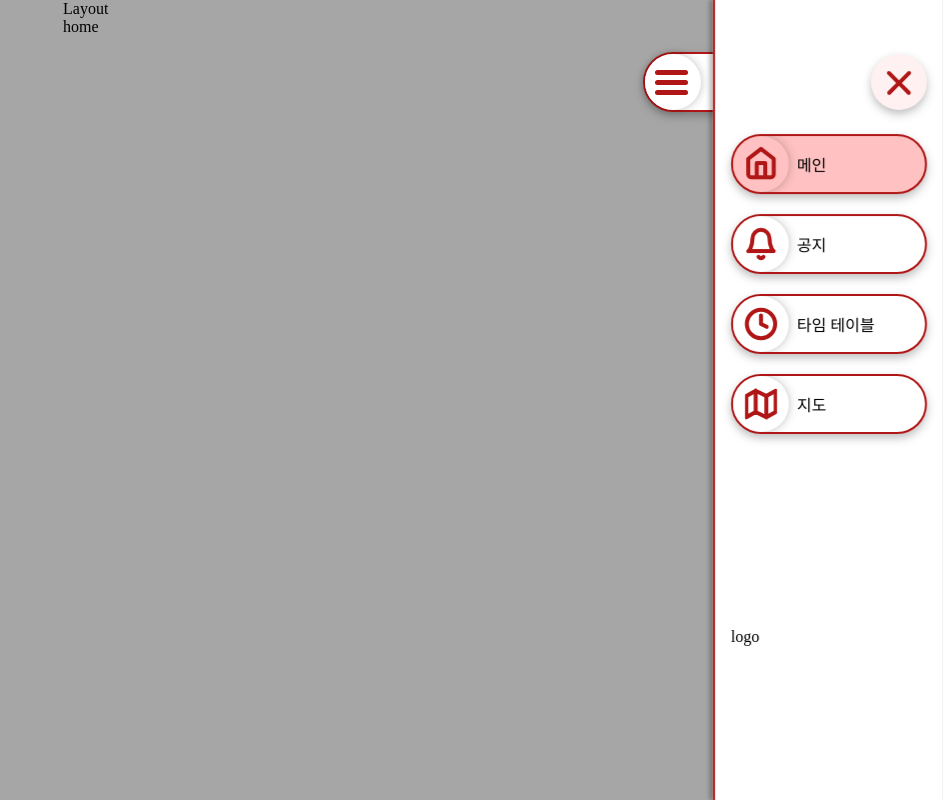
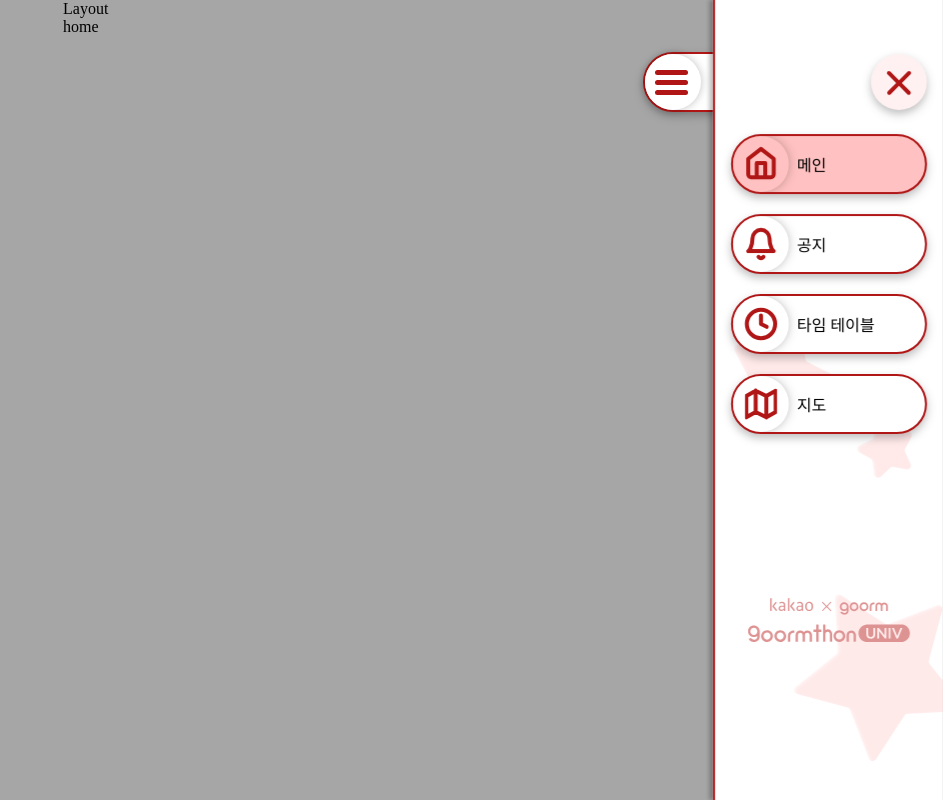
Before and after one commit to 9oormthon-univ-skku/4-line-up-fe, a React (Vite) app: page /home in a window 1280 px wide. Shown: the whole page, without its empty margins (337-1280 px from the left). Built offline with nearby package versions, Linux system fonts and the light colour scheme; a web font is replaced by a local one.

Commit message:
style: Decorate panel

```diff
--- a/src/components/SideNavBar/SideNavBarPanel.tsx
+++ b/src/components/SideNavBar/SideNavBarPanel.tsx
@@ -1,5 +1,7 @@
 import { colors, shadows } from '@/styles/styles';
 import { css } from '@emotion/react';
+import Bg from '@images/bg-stars.svg?react';
+import Logo from '@images/logo-9u.svg?react'
 
 const SideNavBarPanel = (props: React.HTMLAttributes<HTMLDivElement>) => {
   return (
@@ -11,6 +13,9 @@ const SideNavBarPanel = (props: React.HTMLAttributes<HTMLDivElement>) => {
         display: flex;
         flex-direction: column;
         justify-content: space-between;
+        align-items: center;
+        position: fixed;
+        z-index: -20;
         background-color: ${colors.white};
         border-left: 2px solid ${colors.primary};
         box-shadow: ${shadows.left};
@@ -30,7 +35,18 @@ const SideNavBarPanel = (props: React.HTMLAttributes<HTMLDivElement>) => {
           margin-bottom: 10rem;
         `}
       >
-        logo
+        <Bg
+          css={css`
+            color: ${colors.primary20};
+            position: fixed;
+            bottom: 0;
+            right: 0;
+            z-index: -10;
+          `}
+        />
+        <Logo css={css`
+          color: ${colors.primary30};
+        `}/>
       </p>
     </div>
   );
--- a/src/components/SideNavBar/SideNavOpenBtn.tsx
+++ b/src/components/SideNavBar/SideNavOpenBtn.tsx
@@ -13,7 +13,7 @@ const SideNavOpenBtn = (props:React.HTMLAttributes<HTMLDivElement>) => {
         ${shadows.dropBottom};
         display: flex;
         align-items: center;
-        z-index: -1;
+        z-index: -30;
         svg {
           height: 5.6rem;
           color: ${colors.primary};
--- a/src/styles/styles.ts
+++ b/src/styles/styles.ts
@@ -3,6 +3,7 @@ import { css } from "@emotion/react";
 export const colors = {
   primary: '#B01616',
   primary40: '#E55F5F',
+  primary30: '#DE9393',
   primary20: '#FFC1C1',
   primary10: '#FFF1F1',
   white: '#FFFFFF',
@@ -12,6 +13,7 @@ export const colors = {
 // export const colors = {
 //   primary: '#043113',
 //   primary40: '#E55F5F',
+//   primary30: '#819E8A',
 //   primary20: '#B8CEB7',
 //   primary10: '#EEFBEE',
 //   white: '#FFFFFF',
--- a/tsconfig.app.json
+++ b/tsconfig.app.json
@@ -32,6 +32,7 @@
       "@pages/*": ["src/pages/*"],
       "@styles/*": ["src/styles/*"],
       "@icons/*": ["src/assets/icons/*"],
+      "@images/*": ["src/assets/images/*"],
     }
   },
   "include": ["src"]
```
Also changed, not shown: src/assets/images/bg-stars.svg (added), src/assets/images/logo-9u.svg (added).
